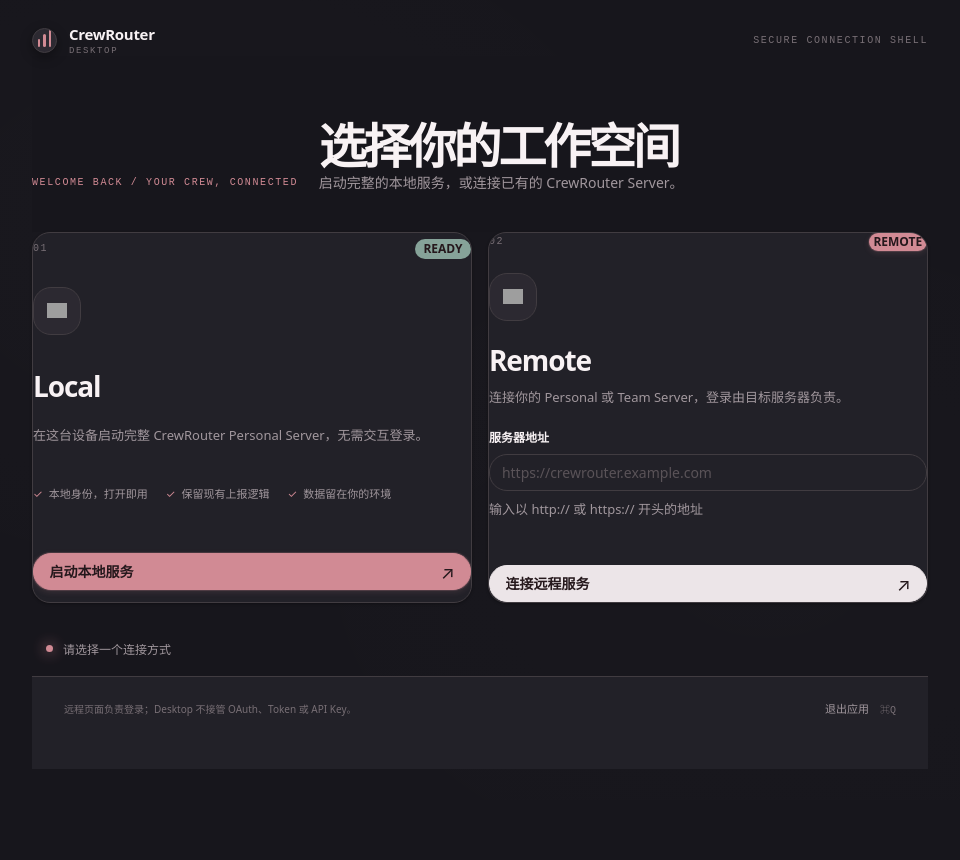
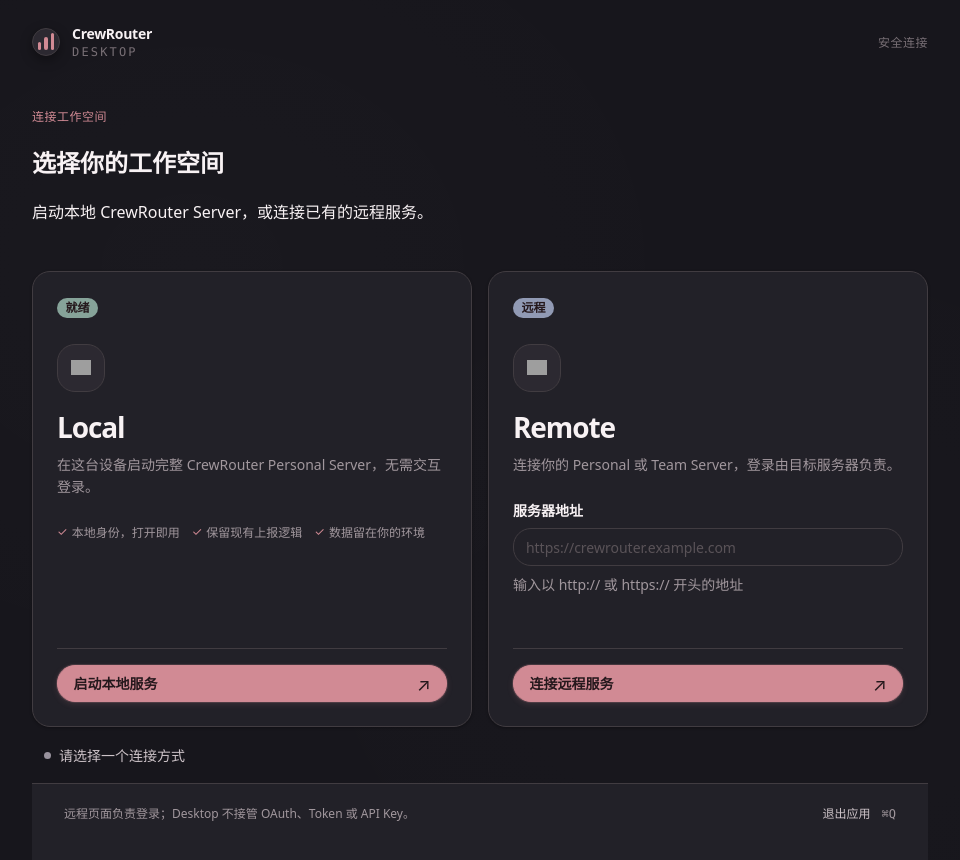
Before and after one commit to BloretCrew/CrewRouter-Desktop, an Electron app: page src/renderer/index.html in a window 960 px wide. Before the commit the page ends 800 px from the top, so only its background shows below. Drawn offline with Linux system fonts and the light colour scheme; no server answers; grey boxes are pictures that could not be loaded.

Commit message:
fix: normalize Blora connection page layout

```diff
--- a/src/renderer/index.html
+++ b/src/renderer/index.html
@@ -21,20 +21,21 @@
         <span class="blora-brand-mark" aria-hidden="true"><span></span><span></span><span></span></span>
         <span><strong>CrewRouter</strong><small>DESKTOP</small></span>
       </a>
-      <span class="blora-version">SECURE CONNECTION SHELL</span>
+      <span class="blora-version">安全连接</span>
     </header>
 
-    <section class="blora-hero" aria-describedby="intro">
-      <p class="blora-eyebrow">WELCOME BACK <span aria-hidden="true">/</span> YOUR CREW, CONNECTED</p>
+    <section class="connection-hero" aria-describedby="intro">
       <div class="blora-hero-copy">
+        <p class="blora-eyebrow">连接工作空间</p>
         <h1 id="page-title">选择你的工作空间</h1>
-        <p id="intro">启动完整的本地服务，或连接已有的 CrewRouter Server。</p>
+        <p id="intro">启动本地 CrewRouter Server，或连接已有的远程服务。</p>
       </div>
     </section>
 
     <form id="connection-form" class="blora-layout" novalidate>
-      <section class="blora-card blora-card--local" data-variant="content" aria-labelledby="local-heading">
-        <div class="blora-panel-top"><span class="blora-index">01</span><span class="blora-badge" data-variant="success">READY</span></div>
+      <section class="blora-card blora-card--local" aria-labelledby="local-heading">
+        <div class="blora-card-content">
+          <div class="blora-panel-top"><span class="blora-badge" data-variant="success">就绪</span></div>
           <div class="blora-icon-wrap" aria-hidden="true"><img class="sf-icon" src="https://img.bloret.net/SF/house.fill?color=white" alt="" onerror="this.hidden=true;this.nextElementSibling.hidden=false"><span hidden>⌂</span></div>
           <h2 id="local-heading">Local</h2>
           <p>在这台设备启动完整 CrewRouter Personal Server，无需交互登录。</p>
@@ -43,13 +44,13 @@
             <li><span aria-hidden="true">✓</span>保留现有上报逻辑</li>
             <li><span aria-hidden="true">✓</span>数据留在你的环境</li>
           </ul>
-        <button id="local" class="blora-button" data-variant="primary" data-block type="button">
-          <span>启动本地服务</span><span class="blora-button-arrow" aria-hidden="true">↗</span>
-        </button>
+        </div>
+        <div class="blora-card__foot"><button id="local" class="blora-button" data-variant="primary" data-block type="button"><span>启动本地服务</span><span class="blora-button-arrow" aria-hidden="true">↗</span></button></div>
       </section>
 
-      <section class="blora-card blora-card--remote" data-variant="content" aria-labelledby="remote-heading">
-        <div class="blora-panel-top"><span class="blora-index">02</span><span class="blora-badge" data-variant="remote">REMOTE</span></div>
+      <section class="blora-card blora-card--remote" aria-labelledby="remote-heading">
+        <div class="blora-card-content">
+          <div class="blora-panel-top"><span class="blora-badge" data-variant="info">远程</span></div>
           <div class="blora-icon-wrap" aria-hidden="true"><img class="sf-icon" src="https://img.bloret.net/SF/globe?color=white" alt="" onerror="this.hidden=true;this.nextElementSibling.hidden=false"><span hidden>◎</span></div>
           <h2 id="remote-heading">Remote</h2>
           <p>连接你的 Personal 或 Team Server，登录由目标服务器负责。</p>
@@ -57,15 +58,13 @@
           <input id="remote-url" class="blora-input" type="url" inputmode="url" placeholder="https://crewrouter.example.com" autocomplete="url" aria-describedby="url-hint url-error" aria-invalid="false">
           <p id="url-hint" class="blora-input-hint">输入以 http:// 或 https:// 开头的地址</p>
           <p id="url-error" class="blora-field-error" role="alert"></p>
-        <button id="remote" class="blora-button" data-variant="secondary" data-block type="submit">
-          <span>连接远程服务</span><span class="blora-button-arrow" aria-hidden="true">↗</span>
-        </button>
+        </div>
+        <div class="blora-card__foot"><button id="remote" class="blora-button" data-variant="primary" data-block type="submit"><span>连接远程服务</span><span class="blora-button-arrow" aria-hidden="true">↗</span></button></div>
       </section>
     </form>
 
-    <div class="blora-feedback" aria-live="polite" aria-atomic="true">
-      <span id="runtime-error" class="blora-runtime-error" role="alert"></span>
-      <span class="blora-status-dot" aria-hidden="true"></span><p id="status" role="status">请选择一个连接方式</p>
+    <div class="blora-feedback" data-state="idle" aria-live="polite" aria-atomic="true">
+      <span id="runtime-error" class="blora-runtime-error" role="alert"></span><span class="blora-status-dot" aria-hidden="true"></span><p id="status" role="status">请选择一个连接方式</p>
     </div>
     <footer class="blora-footer"><small>远程页面负责登录；Desktop 不接管 OAuth、Token 或 API Key。</small><button id="quit" class="blora-quit" type="button">退出应用 <span aria-hidden="true">⌘Q</span></button></footer>
   </main>
--- a/src/renderer/styles.css
+++ b/src/renderer/styles.css
@@ -1,23 +1,12 @@
 /* Page layout only. Blora tokens and component styles come from the npm package. */
 :root {
   color-scheme: dark;
-  font-family: var(--blora-font-sans, "SF Pro Display", "Segoe UI", sans-serif);
+  font-family: var(--blora-font-sans);
   background: var(--blora-color-surface-canvas);
   color: var(--blora-color-text-primary);
 }
 
 * { box-sizing: border-box; }
-
-.blora-fallback-message {
-  margin: 24px auto;
-  width: min(680px, calc(100% - 48px));
-  padding: 16px 20px;
-  border: 1px solid #786f75;
-  border-radius: 12px;
-  color: #f8f2f4;
-  background: #222128;
-  font: 14px/1.5 "Segoe UI", sans-serif;
-}
 
 body {
   margin: 0;
@@ -31,9 +20,12 @@
 button, input { font: inherit; }
 
 .blora-shell {
-  width: min(1120px, calc(100% - 64px));
+  display: flex;
+  flex-direction: column;
+  width: min(100% - (2 * var(--blora-space-6)), 1120px);
+  min-height: 100vh;
   margin: 0 auto;
-  padding: 24px 0 20px;
+  padding: var(--blora-space-5) 0 var(--blora-space-4);
 }
 
 .blora-header, .blora-footer, .blora-panel-top {
@@ -42,91 +34,73 @@
   justify-content: space-between;
 }
 
-.blora-brand {
-  display: inline-flex;
-  align-items: center;
-  gap: 12px;
-  color: var(--blora-color-text-primary);
-  text-decoration: none;
-}
+.blora-brand { display: inline-flex; align-items: center; gap: var(--blora-space-3); color: var(--blora-color-text-primary); text-decoration: none; }
+.blora-brand strong { display: block; font-size: var(--blora-text-sm); letter-spacing: -.02em; }
+.blora-brand small { display: block; margin-top: 2px; color: var(--blora-color-text-subtle); font: 500 var(--blora-text-xs) var(--blora-font-mono); letter-spacing: var(--blora-tracking-caps); }
+.blora-brand-mark { display: flex; align-items: end; gap: 3px; width: 28px; height: 28px; padding: 5px; border: var(--blora-border-subtle); border-radius: var(--blora-radius-md); background: var(--blora-color-surface-raised); }
+.blora-brand-mark span { display: block; width: 4px; border-radius: var(--blora-radius-xs); background: var(--blora-color-action-primary-default); }
+.blora-brand-mark span:nth-child(1) { height: 8px; } .blora-brand-mark span:nth-child(2) { height: 13px; } .blora-brand-mark span:nth-child(3) { height: 17px; }
+.blora-version, .blora-eyebrow { color: var(--blora-color-text-subtle); font: 500 var(--blora-text-xs) var(--blora-font-mono); letter-spacing: var(--blora-tracking-wide); }
 
-.blora-brand strong { display: block; font-size: 15px; letter-spacing: -.02em; }
-.blora-brand small { display: block; margin-top: 2px; color: var(--blora-color-text-subtle); font: 500 9px "SF Mono", monospace; letter-spacing: .18em; }
-.blora-brand-mark { display: flex; align-items: end; gap: 3px; width: 25px; height: 25px; padding: 5px; border: 1px solid var(--blora-color-border-subtle); border-radius: var(--blora-radius-md); background: var(--blora-color-surface-raised); }
-.blora-brand-mark span { display: block; width: 4px; border-radius: 3px; background: var(--blora-color-action-primary-default); }
-.blora-brand-mark span:nth-child(1) { height: 8px; }
-.blora-brand-mark span:nth-child(2) { height: 13px; }
-.blora-brand-mark span:nth-child(3) { height: 17px; }
-.blora-version, .blora-eyebrow, .blora-index { font: 500 10px "SF Mono", monospace; letter-spacing: .16em; }
-.blora-version, .blora-index { color: var(--blora-color-text-subtle); }
+.connection-hero { padding: var(--blora-space-8) 0 var(--blora-space-6); }
+.blora-hero-copy { max-width: 760px; }
+.blora-eyebrow { margin: 0 0 var(--blora-space-2); color: var(--blora-color-action-primary-default); }
+.blora-hero h1 { margin: 0; font-size: clamp(var(--blora-text-3xl), 5vw, var(--blora-text-5xl)); line-height: var(--blora-leading-tight); letter-spacing: -.065em; overflow-wrap: anywhere; }
+.blora-hero p:last-child { margin: 0 0 5px; color: var(--blora-color-text-muted); font-size: var(--blora-text-sm); line-height: var(--blora-leading-normal); }
 
-.blora-hero {
-  display: grid;
-  grid-template-columns: minmax(0, 1fr) minmax(0, 2fr);
-  align-items: end;
-  min-height: 0;
-  gap: 20px;
-  max-width: 820px;
-  padding: 64px 0 34px;
-}
-.blora-eyebrow { margin: 0 0 10px; color: var(--blora-color-action-primary-default); }
-.blora-hero h1 { margin: 0; font-size: clamp(34px, 5vw, 62px); line-height: 1.08; letter-spacing: -.065em; overflow-wrap: anywhere; }
-.blora-hero p:last-child { margin: 0 0 5px; color: var(--blora-color-text-muted); font-size: 14px; line-height: 1.5; }
-
-.blora-layout { display: grid; grid-template-columns: repeat(2, minmax(0, 1fr)); gap: 16px; }
-.blora-card { min-height: 0; padding: 18px; }
-.blora-panel-top { margin-bottom: 22px; }
-.blora-icon-wrap { display: grid; place-items: center; width: 48px; height: 48px; margin: 0 0 20px; border: 1px solid var(--blora-color-border-subtle); border-radius: var(--blora-radius-lg); color: var(--blora-color-action-primary-default); background: var(--blora-color-surface-raised); }
+.blora-layout { display: grid; grid-template-columns: repeat(2, minmax(0, 1fr)); align-items: stretch; gap: var(--blora-space-4); }
+.blora-card { display: flex; flex-direction: column; min-height: 0; padding: var(--blora-space-5); }
+.blora-card-content { flex: 1 1 auto; min-width: 0; }
+.blora-panel-top { min-height: 1.5rem; margin-bottom: var(--blora-space-5); }
+.blora-icon-wrap { display: grid; place-items: center; width: 48px; height: 48px; margin-bottom: var(--blora-space-4); border: var(--blora-border-subtle); border-radius: var(--blora-radius-lg); color: var(--blora-color-action-primary-default); background: var(--blora-color-surface-raised); }
 .blora-icon-wrap .sf-icon { display: block; width: 20px; height: 20px; object-fit: contain; }
-.blora-icon-wrap .sf-icon + span { display: none; }
-.blora-icon-wrap .sf-icon[hidden] + span { display: inline; }
-.blora-card h2 { margin: 0; font-size: 28px; letter-spacing: -.04em; }
-.blora-card > p { max-width: 410px; margin: 8px 0 0; color: var(--blora-color-text-muted); font-size: 13px; line-height: 1.6; }
-.blora-feature-list { display: flex; gap: 18px; margin: 22px 0 26px; padding: 0; list-style: none; color: var(--blora-color-text-muted); font-size: 11px; }
-.blora-feature-list li { display: flex; gap: 6px; align-items: center; }
+.blora-icon-wrap .sf-icon + span { display: none; } .blora-icon-wrap .sf-icon[hidden] + span { display: inline; }
+.blora-card h2 { margin: 0; font-size: var(--blora-text-2xl); letter-spacing: -.04em; }
+.blora-card > .blora-card-content > p { max-width: 410px; margin: var(--blora-space-2) 0 0; color: var(--blora-color-text-muted); font-size: var(--blora-text-sm); line-height: var(--blora-leading-normal); }
+.blora-feature-list { display: flex; flex-wrap: wrap; gap: var(--blora-space-3); margin: var(--blora-space-5) 0 0; padding: 0; list-style: none; color: var(--blora-color-text-muted); font-size: var(--blora-text-xs); }
+.blora-feature-list li { display: flex; gap: var(--blora-space-1); align-items: center; }
 .blora-feature-list li span { color: var(--blora-color-action-primary-default); }
-.blora-label { display: block; margin-top: 20px; color: var(--blora-color-text-primary); font-size: 12px; font-weight: 700; }
-.blora-input { display: block; width: 100%; margin-top: 8px; }
-.blora-input-hint, .blora-field-error { min-height: 17px; margin: 7px 0 0; color: var(--blora-color-text-subtle); font-size: 10px; }
+.blora-label { display: block; margin-top: var(--blora-space-5); color: var(--blora-color-text-primary); font-size: var(--blora-text-sm); font-weight: 700; }
+.blora-input { display: block; width: 100%; margin-top: var(--blora-space-2); }
+.blora-input-hint, .blora-field-error { min-height: 1.25rem; margin: var(--blora-space-2) 0 0; color: var(--blora-color-text-muted); font-size: var(--blora-text-xs); line-height: var(--blora-leading-normal); }
 .blora-field-error { color: var(--blora-color-status-danger); }
-.blora-button[data-block] { margin-top: 20px; }
-.blora-button-arrow { margin-left: auto; font-size: 18px; font-weight: 400; }
-.blora-feedback { display: flex; align-items: center; gap: 10px; min-height: 55px; margin-top: 18px; padding: 0 4px; }
-.blora-feedback p { margin: 0; color: var(--blora-color-text-muted); font-size: 12px; }
-.blora-runtime-error { color: var(--blora-color-status-danger); font-size: 12px; }
-.blora-load-error { margin: 80px auto; width: min(680px, calc(100% - 48px)); padding: 32px; color: #f8f2f4; background: #222128; border: 1px solid #d27779; border-radius: 16px; font: 16px/1.6 "Segoe UI", sans-serif; }
-.blora-load-error h1 { margin-top: 0; }
-.blora-status-dot { width: 7px; height: 7px; border-radius: 50%; background: var(--blora-color-action-primary-default); box-shadow: 0 0 14px var(--blora-color-action-primary-default); }
-.blora-feedback[data-state="error"] .blora-status-dot { background: var(--blora-color-status-danger); box-shadow: 0 0 14px var(--blora-color-status-danger); }
-.blora-feedback[data-state="success"] .blora-status-dot { background: var(--blora-color-status-success); box-shadow: 0 0 14px var(--blora-color-status-success); }
-.blora-footer { gap: 20px; border-top: 1px solid var(--blora-color-border-subtle); padding-top: 18px; }
-.blora-footer small { color: var(--blora-color-text-subtle); font-size: 10px; }
-.blora-quit { padding: 5px 0; border: 0; color: var(--blora-color-text-muted); background: transparent; font-size: 11px; }
-.blora-quit span { margin-left: 8px; color: var(--blora-color-text-subtle); font: 10px "SF Mono", monospace; }
+.blora-card__foot { margin-top: var(--blora-space-5); padding-top: var(--blora-space-4); border-top: var(--blora-border-subtle); }
+.blora-button[data-block] { margin-top: 0; }
+.blora-button-arrow { margin-left: auto; font-size: var(--blora-text-lg); font-weight: 400; }
+.blora-feedback { display: flex; align-items: center; gap: var(--blora-space-2); min-height: 3.5rem; padding: var(--blora-space-3) var(--blora-space-1); }
+.blora-feedback p { margin: 0; color: var(--blora-color-text-emphasis); font-size: var(--blora-text-sm); }
+.blora-runtime-error { color: var(--blora-color-status-danger); font-size: var(--blora-text-sm); }
+.blora-status-dot { width: 7px; height: 7px; flex: none; border-radius: 50%; background: var(--blora-color-status-neutral); }
+.blora-feedback[data-state="error"] .blora-status-dot { background: var(--blora-color-status-danger); }
+.blora-feedback[data-state="success"] .blora-status-dot { background: var(--blora-color-status-success); }
+.blora-footer { gap: var(--blora-space-4); margin-top: auto; padding-top: var(--blora-space-4); border-top: var(--blora-border-subtle); }
+.blora-footer small { color: var(--blora-color-text-muted); font-size: var(--blora-text-xs); }
+.blora-quit { padding: var(--blora-space-1) 0; border: 0; color: var(--blora-color-text-emphasis); background: transparent; font-size: var(--blora-text-xs); cursor: pointer; }
+.blora-quit span { margin-left: var(--blora-space-2); color: var(--blora-color-text-muted); font: var(--blora-text-xs) var(--blora-font-mono); }
+.blora-fallback-message, .blora-load-error { margin: var(--blora-space-6) auto; width: min(680px, calc(100% - (2 * var(--blora-space-6)))); padding: var(--blora-space-5); color: var(--blora-color-text-primary); background: var(--blora-color-surface-raised); border: var(--blora-border-subtle); border-radius: var(--blora-radius-lg); }
 
 @media (max-width: 700px) {
-  .blora-shell { width: min(100% - 32px, 520px); padding-top: 22px; }
+  .blora-shell { width: min(100% - (2 * var(--blora-space-4)), 520px); padding-top: var(--blora-space-4); }
   .blora-version { display: none; }
-  .blora-hero { display: block; padding: 52px 0 30px; }
-  .blora-hero h1 { font-size: 40px; }
-  .blora-hero p:last-child { margin-top: 14px; }
+  .connection-hero { padding: var(--blora-space-7) 0 var(--blora-space-5); }
+  .blora-hero h1 { font-size: var(--blora-text-4xl); }
+  .blora-hero p:last-child { margin-top: var(--blora-space-3); }
   .blora-layout { grid-template-columns: 1fr; }
-  .blora-card { min-height: 0; }
-  .blora-feature-list { flex-direction: column; gap: 8px; }
-  .blora-footer { align-items: flex-start; flex-direction: column; gap: 12px; }
+  .blora-feature-list { flex-direction: column; gap: var(--blora-space-2); }
+  .blora-footer { align-items: flex-start; flex-direction: column; gap: var(--blora-space-2); }
 }
 
 @media (min-width: 701px) and (max-height: 760px) {
-  .blora-shell { padding-top: 20px; padding-bottom: 16px; }
-  .blora-hero { padding-top: 48px; padding-bottom: 26px; }
-  .blora-card { padding: 16px; }
-  .blora-icon-wrap { width: 40px; height: 40px; margin-bottom: 14px; }
-  .blora-card h2 { font-size: 24px; }
-  .blora-card > p { font-size: 12px; }
-  .blora-feature-list { gap: 10px; margin: 16px 0 18px; }
-  .blora-label { margin-top: 14px; }
-  .blora-button[data-block] { margin-top: 14px; }
-  .blora-feedback { min-height: 42px; margin-top: 12px; }
+  .blora-shell { padding-top: var(--blora-space-4); padding-bottom: var(--blora-space-3); }
+  .connection-hero { padding-top: var(--blora-space-6); padding-bottom: var(--blora-space-4); }
+  .blora-card { padding: var(--blora-space-4); }
+  .blora-icon-wrap { width: 40px; height: 40px; margin-bottom: var(--blora-space-3); }
+  .blora-card h2 { font-size: var(--blora-text-xl); }
+  .blora-card > .blora-card-content > p { font-size: var(--blora-text-xs); }
+  .blora-feature-list { gap: var(--blora-space-2); margin-top: var(--blora-space-4); }
+  .blora-label { margin-top: var(--blora-space-4); }
+  .blora-card__foot { margin-top: var(--blora-space-4); padding-top: var(--blora-space-3); }
+  .blora-feedback { min-height: 2.75rem; }
 }
 
 @media (prefers-reduced-motion: reduce) {
```
Also changed, not shown: test/renderer.test.js (+2 -1 lines), .hermes/screenshots/connection-600x700.png (added), .hermes/screenshots/connection-960x700.png (added). Lines whose indentation alone changed are shown as unchanged.
